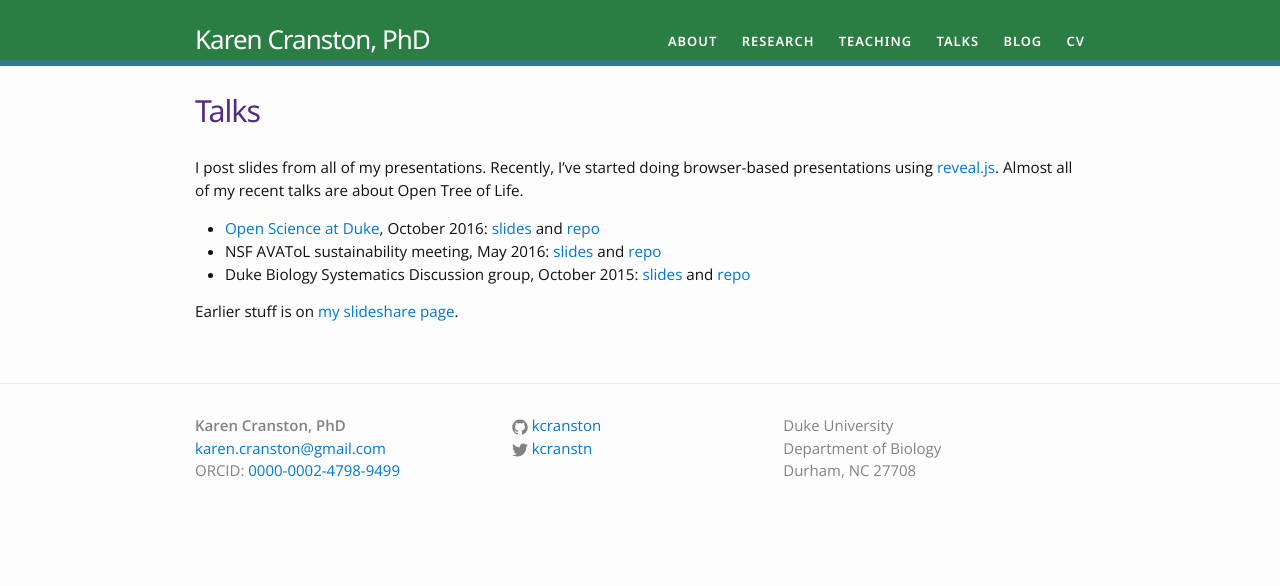
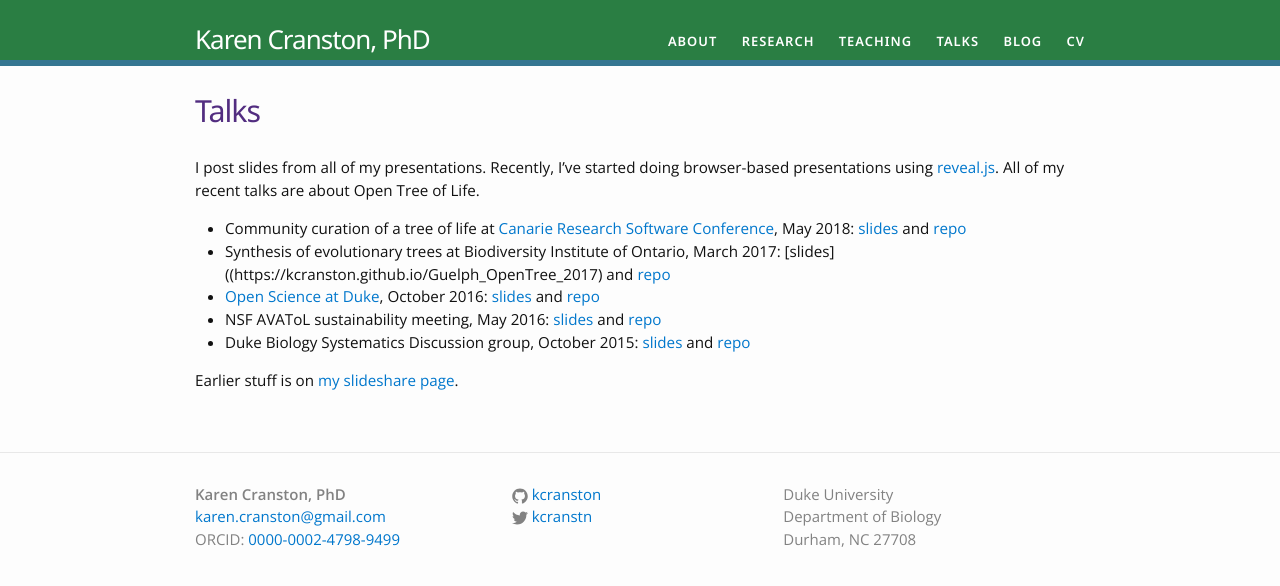
Before and after one commit to kcranston/kcranston.github.io, a Jekyll site: the page built from talks.md, in a window 1280 px wide. Shown: the top 586 px of the page. Built offline with Jekyll 4.4.1, drawn with Linux system fonts in a browser that asks for light colours.

Commit message:
new talks

```diff
--- a/talks.md
+++ b/talks.md
@@ -6,8 +6,10 @@ permalink: /talks/
 
 I post slides from all of my presentations. Recently, I've started doing
 browser-based presentations using [reveal.js](http://lab.hakim.se/reveal-js/#/).
-Almost all of my recent talks are about Open Tree of Life.
+All of my recent talks are about Open Tree of Life.
 
+* Community curation of a tree of life at [Canarie Research Software Conference](https://www.canarie.ca/software/canadian-research-software-conference/), May 2018: [slides](https://kcranston.github.io/canarie_opentree_2018/) and [repo](https://github.com/kcranston/canarie_opentree_2018)
+* Synthesis of evolutionary trees at Biodiversity Institute of Ontario, March 2017: [slides]((https://kcranston.github.io/Guelph_OpenTree_2017) and [repo](https://github.com/kcranston/Guelph_OpenTree_2017)
 * [Open Science at Duke](http://duke.libcal.com/event/2819298), October 2016: [slides](https://kcranston.github.io/Duke_OpenScience_2016) and [repo](https://github.com/kcranston/Duke_OpenScience_2016)
 * NSF AVAToL sustainability meeting, May 2016: [slides](http://kcranston.github.io/OpenTree_NSF_2016/) and  [repo](https://github.com/kcranston/OpenTree_NSF_2016)
 * Duke Biology Systematics Discussion group, October 2015: [slides](http://kcranston.github.io/OpenTree_DukeBio_2015) and [repo](https://github.com/kcranston/OpenTree_DukeBio_2015)
```
